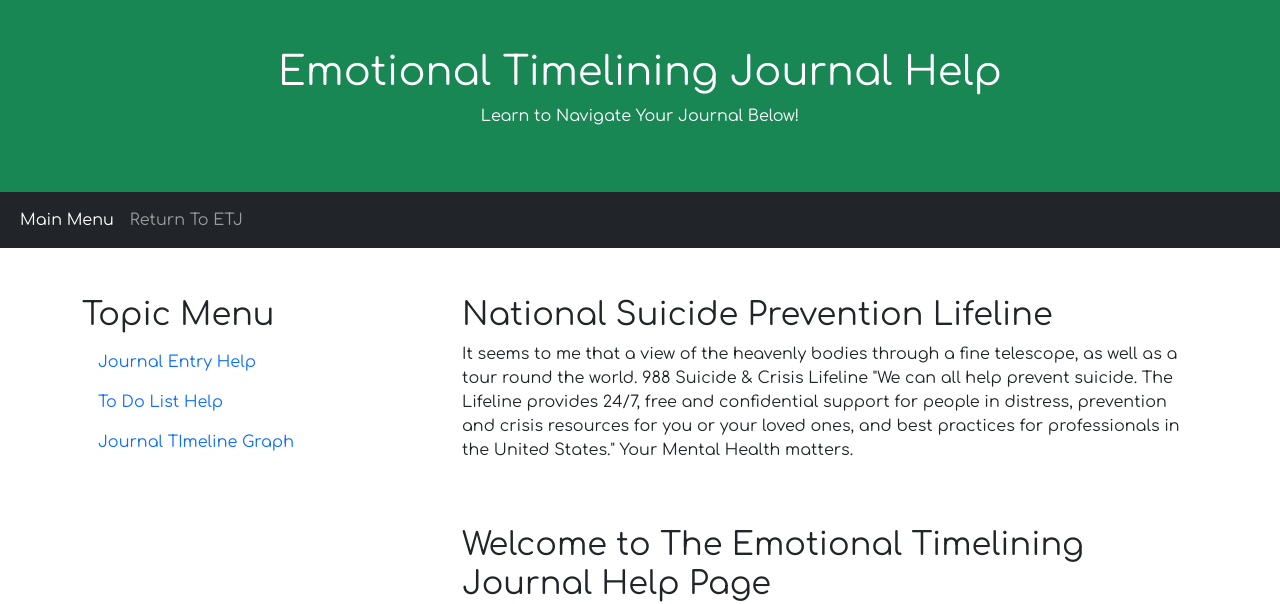
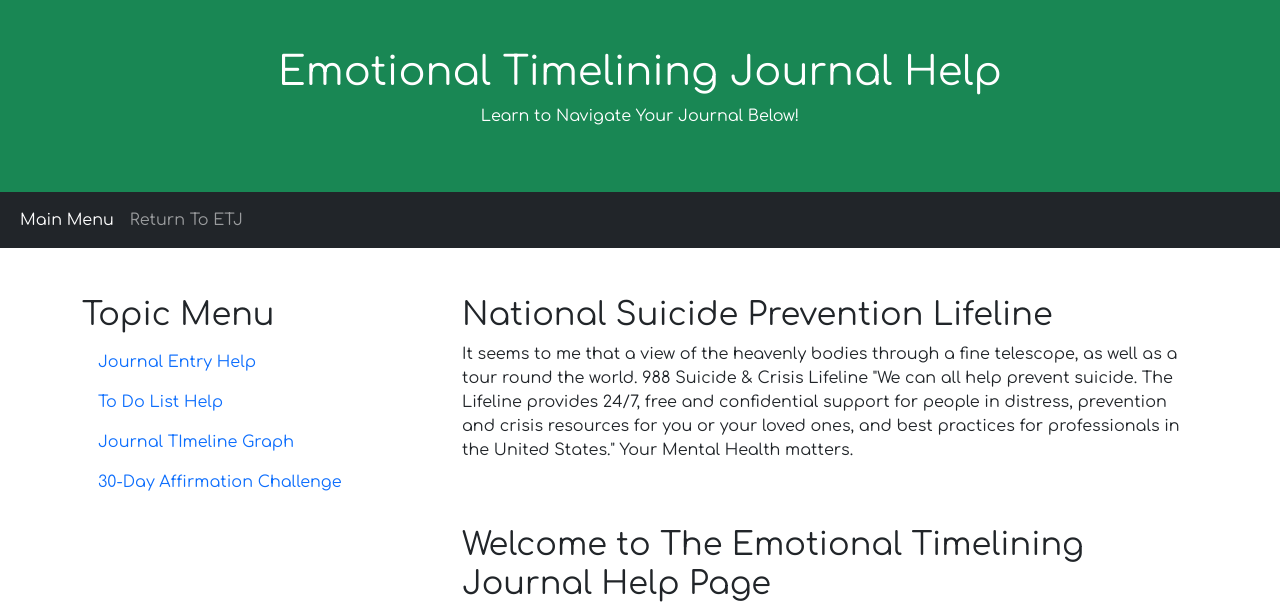
Before and after one commit to play4TK/Main-Menu-Help, a plain HTML site: page index.html in a window 1280 px wide. Shown: the top 604 px of the page. Drawn offline with nearby package versions, Linux system fonts and the light colour scheme.

Commit message:
Update index.html
added Challenge link

```diff
--- a/index.html
+++ b/index.html
@@ -52,6 +52,9 @@
         <li class="nav-item">
           <a class="nav-link" href="https://play4tk.github.io/Timeline-Graph-Help/">Journal TImeline Graph</a>
         </li>
+        <li class="nav-item">
+          <a class="nav-link" href="https://play4tk.github.io/Timeline-Graph-Help/">30-Day Affirmation Challenge</a>
+        </li>
       </ul>
       <hr class="d-sm-none">
     </div>
```
